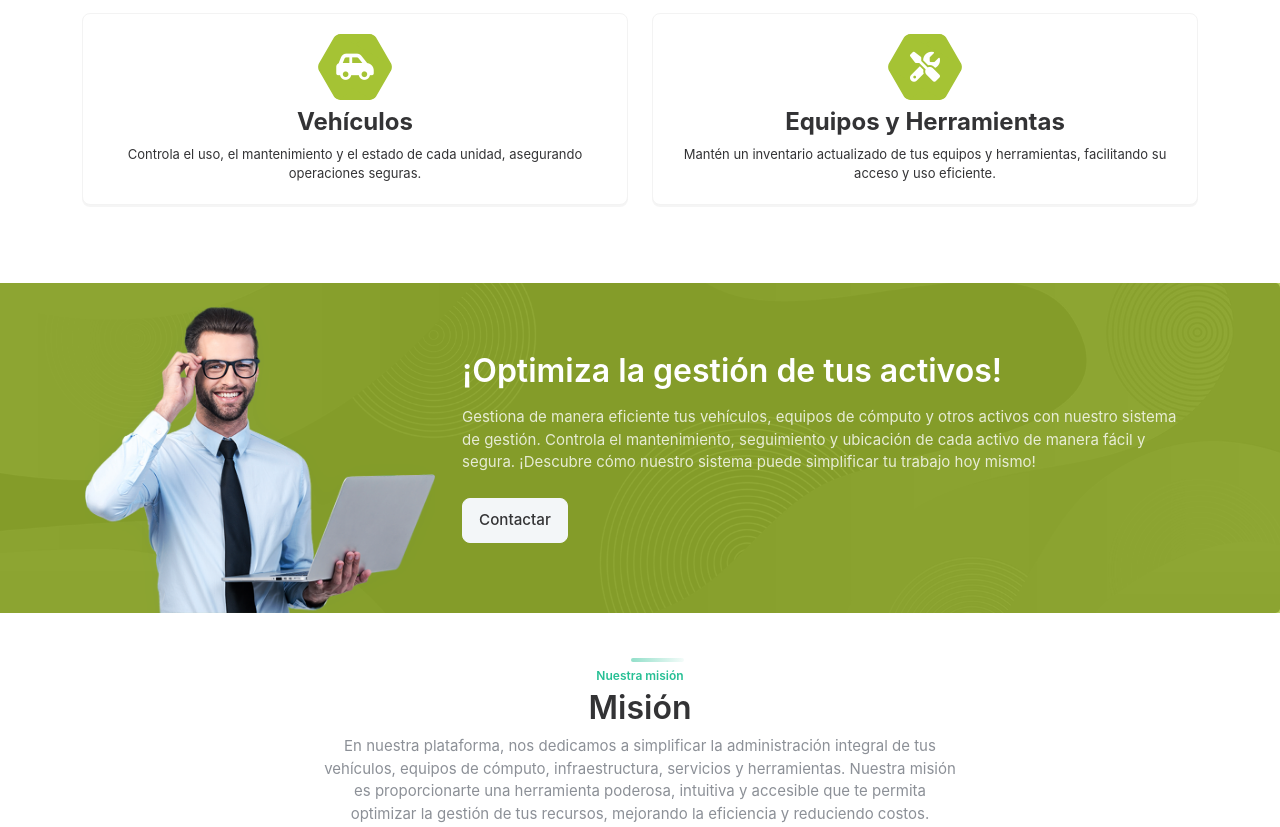
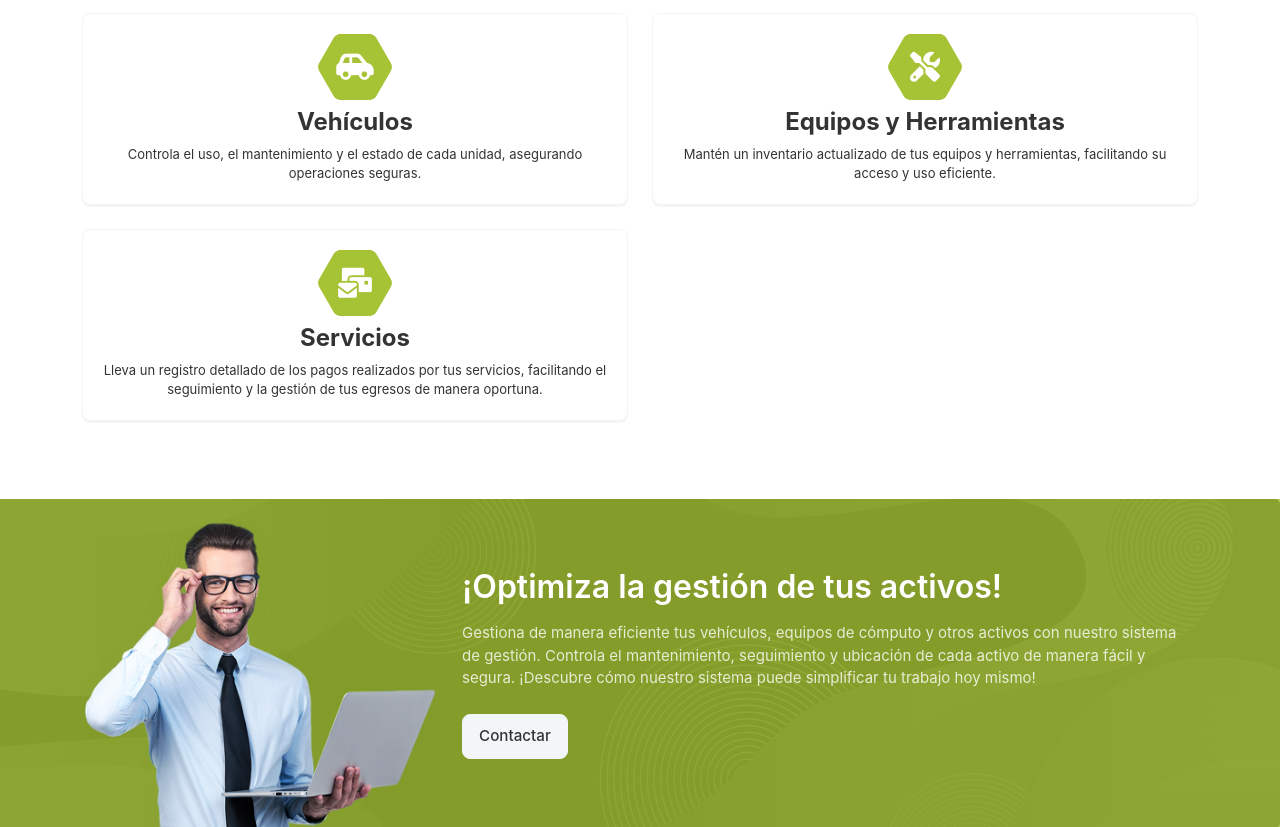
Before and after one commit to TenergyMX/SIA, a Django app: page / in a window 1280 px wide. Shown: the part 974-1801 px from the top of the page. Run offline with Django 4.2, Linux system fonts and the light colour scheme; some libraries are stand-ins or nearby versions; some web fonts are replaced.

Commit message:
add services in home

```diff
--- a/modules/templates/home/index.html
+++ b/modules/templates/home/index.html
@@ -251,6 +251,27 @@
                                     <div class="text-left counter-body">
                                         <h4 class="fw-bold">Equipos y Herramientas</h4>
                                         <p class="mb-0">Mantén un inventario actualizado de tus equipos y herramientas, facilitando su acceso y uso eficiente.
+                                        </p>
+                                    </div>
+                                </div>
+                            </div>
+                        </div>
+                        <div class="col-sm-6">
+                            <div
+                                class="card custom-card module-card wow fadeInUp reveal revealleft active border"
+                                data-wow-delay="0.1s"
+                            >
+                                <div class="card-body">
+                                    <div class="counter-body-2">
+                                        <div class="bg-img mb-2 text-left hexagon-wrapper">
+                                            <a href="/category_services/" class="counter-icon hexagon" aria-label="Servicios">
+                                                <i class="fa-solid fa-envelopes-bulk text-white"></i>
+                                            </a>
+                                        </div>
+                                    </div>
+                                    <div class="text-left counter-body">
+                                        <h4 class="fw-bold">Servicios</h4>
+                                        <p class="mb-0">Lleva un registro detallado de los pagos realizados por tus servicios, facilitando el seguimiento y la gestión de tus egresos de manera oportuna.
                                         </p>
                                     </div>
                                 </div>
```
